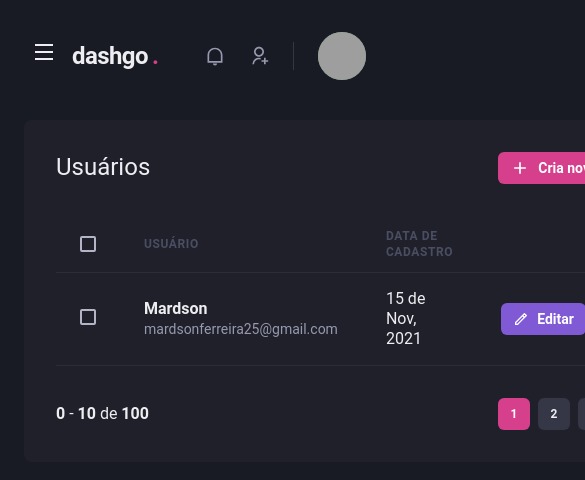
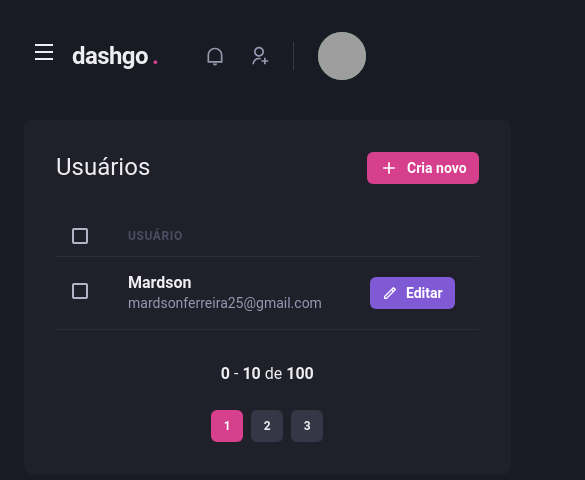
Before and after one commit to mardsonferreira/dashgo, a Next.js app: page /users in a window 390 px wide. Shown: the top 480 px of the page, 585 px wide, since content can reach past the window. Built offline with nearby package versions, Linux system fonts and the light colour scheme; grey boxes are pictures that could not be loaded.

Commit message:
Finishing responsive pages

```diff
--- a/src/components/Pagination/index.tsx
+++ b/src/components/Pagination/index.tsx
@@ -4,7 +4,7 @@
 export function Pagination() {
     return (
         <Stack
-            direction="row"
+            direction={["column", "row"]}
             spacing="6"
             mt="8"
             justify="space-between"
--- a/src/pages/dashboard.tsx
+++ b/src/pages/dashboard.tsx
@@ -76,7 +76,7 @@
                     minChildWidth="320px"
                     align="flex-start"
                 >
-                    <Box p="8" bg="gray.800" borderRadius={8} pb="4">
+                    <Box p={["6", "8"]} bg="gray.800" borderRadius={8} pb="4">
                         <Text fontSize="lg" mb="4">
                             Inscritos da Semana
                         </Text>
--- a/src/pages/users/create.tsx
+++ b/src/pages/users/create.tsx
@@ -21,7 +21,7 @@
             <Flex width="100%" my="6" maxWidth={1480} mx="auto" px="6">
                 <Sidebar />
 
-                <Box flex="1" borderRadius={8} bg="gray.800" p="8">
+                <Box flex="1" borderRadius={8} bg="gray.800" p={["6", "8"]}>
                     <Heading size="lg" fontWeight="normal">
                         Criar usuário
                     </Heading>
@@ -29,12 +29,12 @@
                     <Divider my="6" borderColor="gray.700" />
 
                     <VStack spacing="8">
-                        <SimpleGrid minChildWidth="240px" spacing="8" w="100%">
+                        <SimpleGrid minChildWidth="240px" spacing={["6", "8"]} w="100%">
                             <Input name="name" label="Nome completo" />
                             <Input name="email" label="E-mail" type="email" />
                         </SimpleGrid>
 
-                        <SimpleGrid minChildWidth="240px" spacing="8" w="100%">
+                        <SimpleGrid minChildWidth="240px" spacing={["6", "8"]} w="100%">
                             <Input
                                 name="password"
                                 type="password"
--- a/src/pages/users/index.tsx
+++ b/src/pages/users/index.tsx
@@ -12,6 +12,7 @@
     Tbody,
     Checkbox,
     Text,
+    useBreakpointValue,
 } from "@chakra-ui/react";
 import { RiAddLine, RiPencilLine } from "react-icons/ri";
 
@@ -20,6 +21,11 @@
 import { Pagination } from "../../components/Pagination";
 
 export default function UserList() {
+    const isWideVersion = useBreakpointValue({
+        base: false,
+        lg: true,
+    });
+
     return (
         <Box>
             <Header />
@@ -47,17 +53,17 @@
                     <Table colorScheme="whiteAlpha">
                         <Thead>
                             <Tr>
-                                <Th px="6" color="gray.300" width="8">
+                                <Th px={["4", "4", "6"]} color="gray.300" width="8">
                                     <Checkbox colorScheme="pink" />
                                 </Th>
                                 <Th>Usuário</Th>
-                                <Th>Data de cadastro</Th>
+                                {isWideVersion && <Th>Data de cadastro</Th>}
                                 <Th width="8"></Th>
                             </Tr>
                         </Thead>
                         <Tbody>
                             <Tr>
-                                <Td>
+                                <Td px={["4", "4", "6"]}>
                                     <Checkbox colorScheme="pink" />
                                 </Td>
                                 <Td>
@@ -68,7 +74,7 @@
                                         </Text>
                                     </Box>
                                 </Td>
-                                <Td>15 de Nov, 2021</Td>
+                                {isWideVersion && <Td>15 de Nov, 2021</Td>}
                                 <Td>
                                     <Button
                                         a="a"
```
